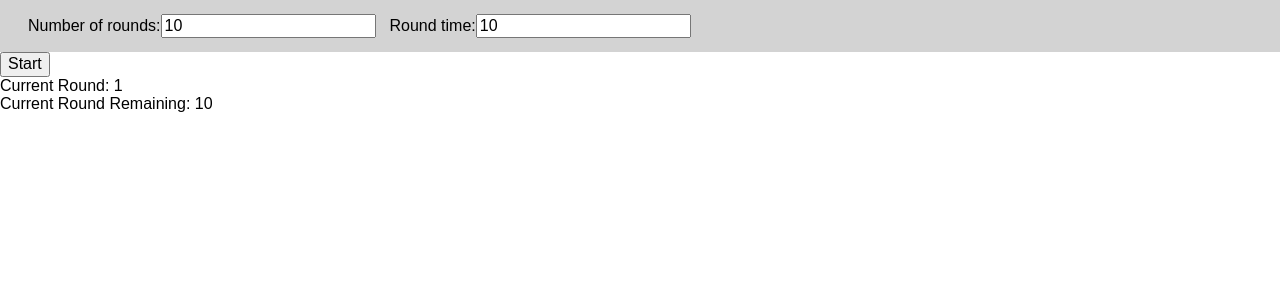
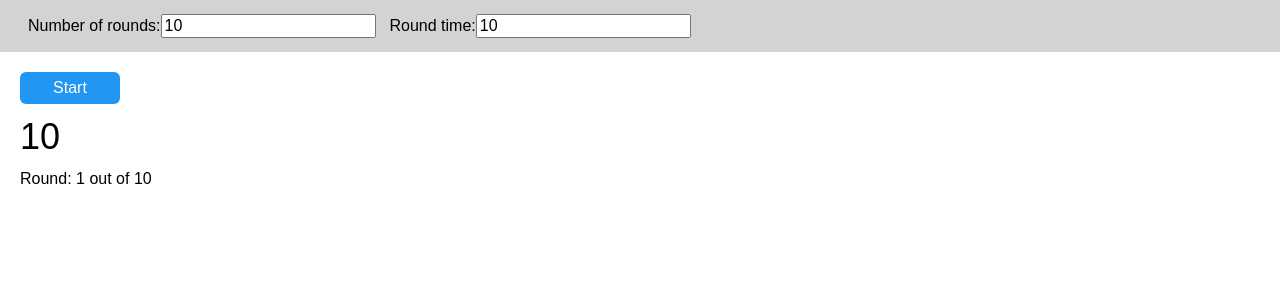
Before and after one commit to martincastell/intervals, a React (Create React App) app: page / in a window 1280 px wide. Shown: the top 300 px of the page. Built offline with nearby package versions, Linux system fonts and the light colour scheme.

Commit message:
Styling buttons

```diff
--- a/src/App.js
+++ b/src/App.js
@@ -7,6 +7,7 @@ import {
 } from './state/appState';
 import IntervalConfig from './components/IntervalConfig/IntervalConfig';
 import {pipe} from './util/functional';
+import Button from './components/Button/Button';
 
 const getEventTargetValue = (event) => event.target.value;
 
@@ -44,21 +45,24 @@ class App extends Component {
     const {status, round, roundRemaining} = getRunningIntervalState(this.state);
 
     return (
-      <div className="App">
+      <div className="app">
         <IntervalConfig config={config}
                         onRoundsChange={this.onRoundsChange}
                         onRoundTimeChange={this.onRoundTimeChange} />
-        <div>
-          { status === INTERVAL_STATUS.STOPPED ? <button type="button" onClick={this.start}>Start</button> : null }
-          { status === INTERVAL_STATUS.RUNNING ? <button type="button" onClick={this.pause}>Pause</button> : null }
-          { status === INTERVAL_STATUS.PAUSED ? <button type="button" onClick={this.resume}>Resume</button> : null }
-          { status === INTERVAL_STATUS.RUNNING || status === INTERVAL_STATUS.PAUSED ?
-            <button type="button" onClick={this.reset}>Reset</button> :
-            null
-          }
+        <div style={{margin: '20px'}}>
+          <div className="app__actions">
+            { status === INTERVAL_STATUS.STOPPED ? <Button onClick={this.start}>Start</Button> : null }
+            { status === INTERVAL_STATUS.RUNNING ? <Button onClick={this.pause}>Pause</Button> : null }
+            { status === INTERVAL_STATUS.PAUSED ? <Button onClick={this.resume}>Resume</Button> : null }
+            {
+              status === INTERVAL_STATUS.RUNNING || status === INTERVAL_STATUS.PAUSED ?
+                <Button className="button--secondary" onClick={this.reset}>Reset</Button> :
+                null
+            }
+          </div>
+          <div style={{fontSize: 36, margin: '12px 0'}}>{roundRemaining}</div>
+          <div>Round: {round} out of {config.rounds}</div>
         </div>
-        <div>Current Round: {round}</div>
-        <div>Current Round Remaining: {roundRemaining}</div>
       </div>
     );
   }
--- /dev/null
+++ b/src/components/Button/Button.css
@@ -0,0 +1,33 @@
+.button {
+  display: inline-block;
+  text-align: center;
+  cursor: pointer;
+  border-radius: 6px;
+  min-width: 100px;
+
+  height: 32px;
+  line-height: 32px;
+
+  background: #2196F3;
+  color: white;
+}
+
+.button:hover {
+  background: #1976D2;
+}
+.button:active {
+  background: #1565C0;
+}
+
+.button--secondary {
+  background: #ddd;
+  color: #333;
+}
+.button--secondary:hover {
+  background: #aaa;
+  color: white;
+}
+.button--secondary:active {
+  background: #888;
+  color: white;
+}
--- /dev/null
+++ b/src/components/Button/Button.js
@@ -0,0 +1,15 @@
+import React from 'react';
+import './Button.css';
+
+function getButtonProps({className = '', ...rest }) {
+  return {
+    ...rest,
+    className: 'button ' + (className ? className : ''),
+  };
+}
+
+export default function Button({children, ...rest}) {
+  return <span {...getButtonProps(rest)} role="button">
+    {children}
+  </span>;
+}
--- a/src/index.css
+++ b/src/index.css
@@ -3,3 +3,11 @@ body {
   padding: 0;
   font-family: sans-serif;
 }
+
+.app__actions {
+  display: flex;
+}
+
+.app__actions > * {
+  margin-right: 12px;
+}
```
